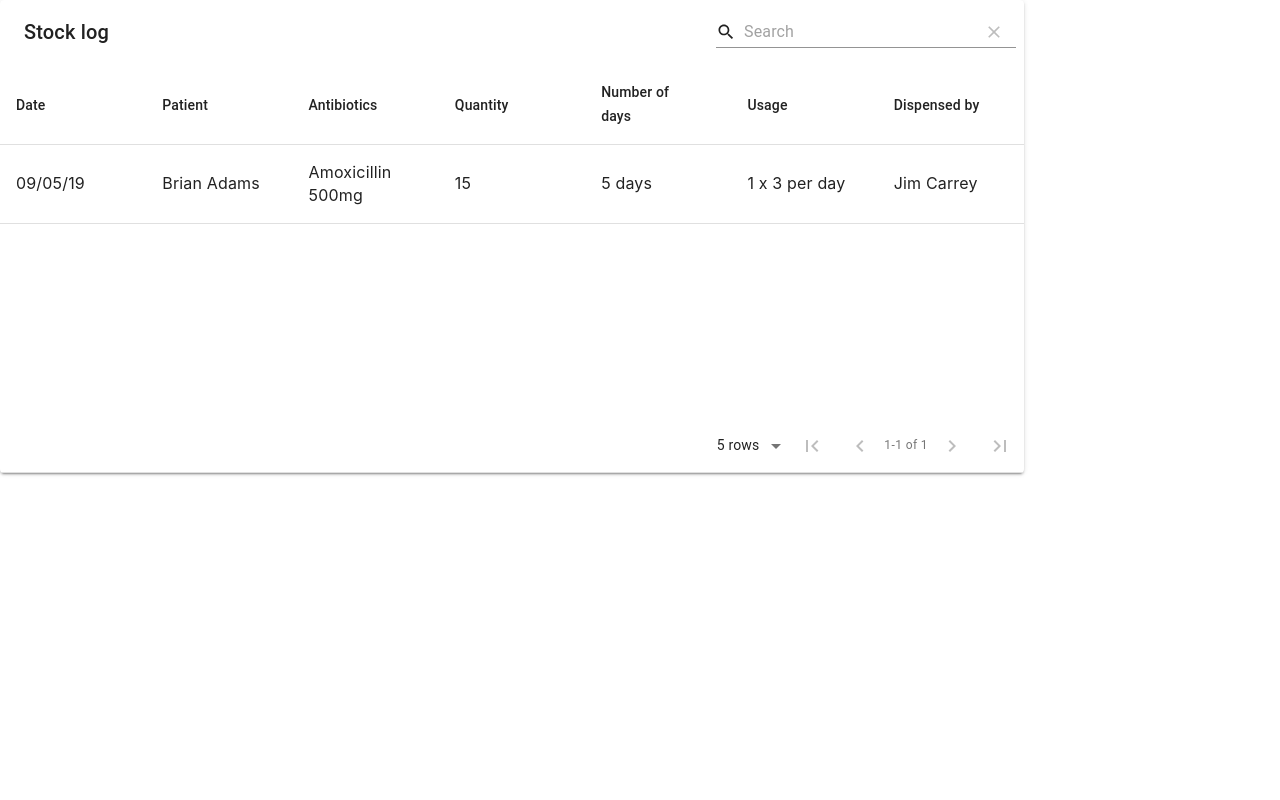
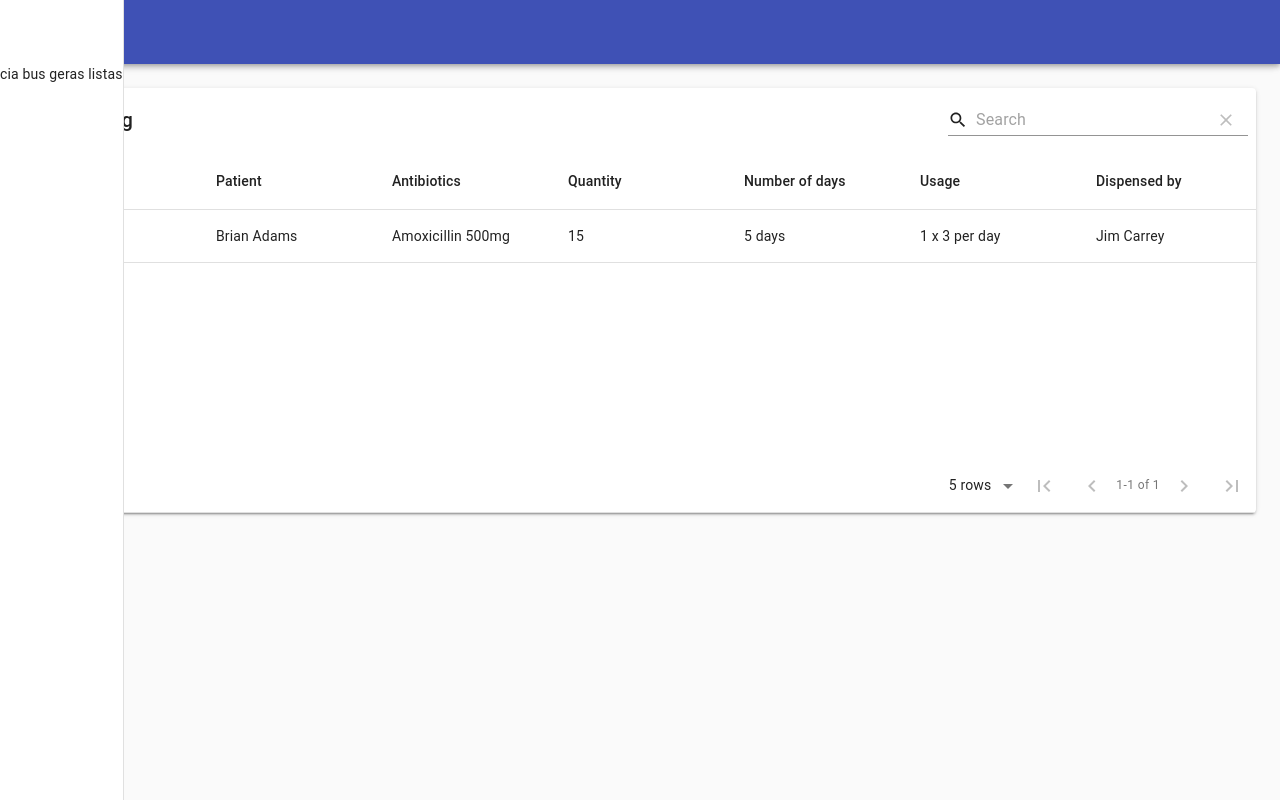
Before and after one commit to aurimas-darguzis/stock-log, a React (Create React App) app: page / in a window 1280 px wide. Built offline with nearby package versions, Linux system fonts and the light colour scheme.

Commit message:
wip: sample drawer layout

```diff
--- a/src/features/stock-log/components/StockLog.js
+++ b/src/features/stock-log/components/StockLog.js
@@ -44,7 +44,7 @@ const tableIcons = {
 
 export default function StockLog() {
   return (
-    <div style={{ maxWidth: '80%' }}>
+    <div>
       <MaterialTable
         icons={tableIcons}
         columns={[
--- /dev/null
+++ b/src/global/components/Drawer.js
@@ -0,0 +1,60 @@
+import React from 'react';
+import { makeStyles } from '@material-ui/core/styles';
+import {
+  CssBaseline,
+  AppBar,
+  Toolbar,
+  Typography,
+  Drawer,
+} from '@material-ui/core';
+
+const useStyles = makeStyles(theme => ({
+  root: {
+    display: 'flex',
+  },
+  componentContainer: {
+    display: 'flex',
+    flexDirection: 'column',
+  },
+  content: {
+    flexGrow: 1,
+    padding: theme.spacing(3),
+  },
+  toolBar: {
+    justifyContent: 'space-between',
+  },
+  toolbar: theme.mixins.toolbar,
+}));
+
+export default function AppDrawer({ top, left, content }) {
+  const classes = useStyles();
+  return (
+    <div className={classes.root}>
+      <CssBaseline />
+      <AppBar>
+        <Toolbar className={classes.toolBar}>
+          <Typography>Title</Typography>
+          {top &&
+            top.map((component, index) => <div key={index}>{component}</div>)}
+        </Toolbar>
+      </AppBar>
+      <Drawer variant="permanent">
+        <div className={classes.toolbar} />
+        {left &&
+          left.map((component, index) => (
+            <div className={classes.componentContainer} key={index}>
+              {component}
+            </div>
+          ))}
+      </Drawer>
+      <main className={classes.content}>
+        <div className={classes.toolbar} />
+        {content.map((component, index) => (
+          <div className={classes.componentContainer} key={index}>
+            {component}
+          </div>
+        ))}
+      </main>
+    </div>
+  );
+}
--- /dev/null
+++ b/src/global/components/PagesList.js
@@ -0,0 +1,5 @@
+import React from 'react';
+
+export default function PagesList() {
+  return <div>cia bus geras listas</div>;
+}
--- a/src/global/pages/Dashboard.js
+++ b/src/global/pages/Dashboard.js
@@ -1,11 +1,16 @@
 import React from 'react';
 import StockLog from '../../features/stock-log/components/StockLog';
+import Drawer from '../components/Drawer';
+import PagesList from '../components/PagesList';
 
 export default function Dashboard() {
-  console.log('DASHBOARD!!');
   return (
     <>
-      <StockLog />
+      <Drawer
+        title="Stock Log"
+        left={[<PagesList />]}
+        content={[<StockLog />]}
+      />
     </>
   );
 }
```
Also changed, not shown: package.json (+6 -6 lines), 1 other file (tests, documents, lock files or other folders).
